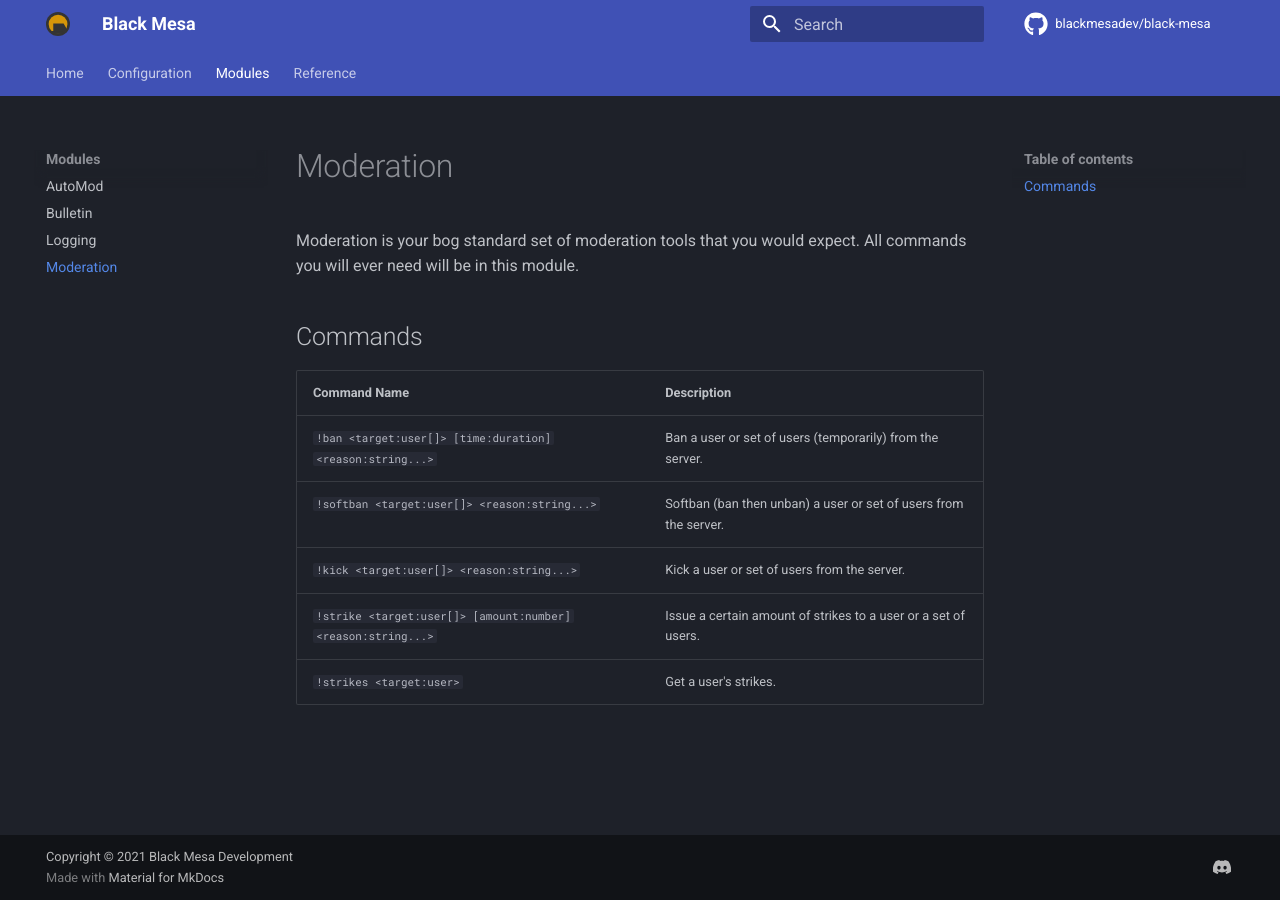
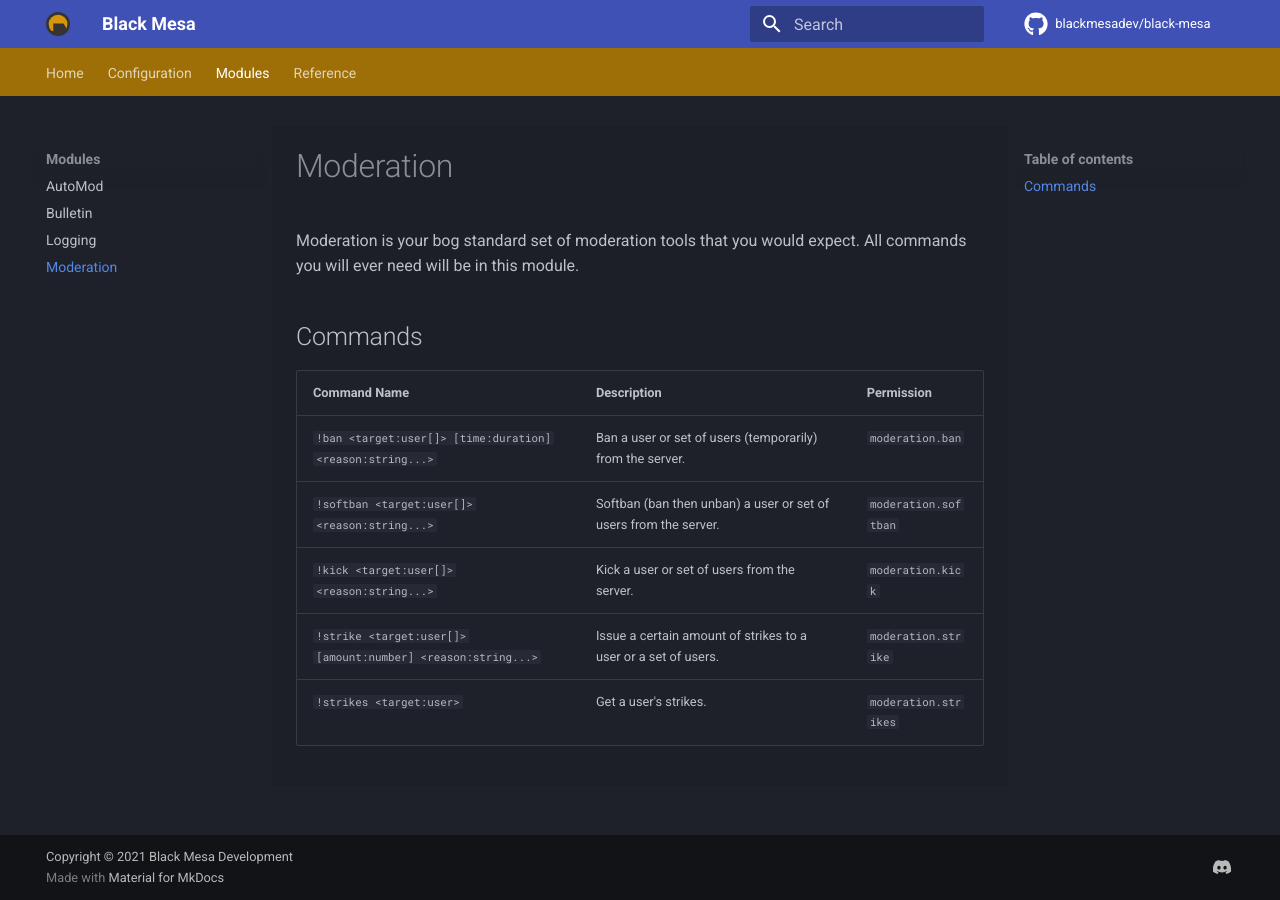
Before and after one commit to blackmesadev/docs, an MkDocs documentation site: the page built from docs/modules/moderation.md, in a window 1280 px wide. Built offline with MkDocs 1.6.1 and Material for MkDocs 9.7.7, drawn with Linux system fonts in a browser that asks for light colours; comment, search, counter and statistics services are not loaded.

Commit message:
nicer colors and stuff

```diff
--- a/docs/modules/moderation.md
+++ b/docs/modules/moderation.md
@@ -5,10 +5,10 @@ will ever need will be in this module.
 
 ## Commands
 
-| Command Name                                                 | Description                                                      |
-| ------------------------------------------------------------ | ---------------------------------------------------------------- |
-| `!ban <target:user[]> [time:duration] <reason:string...>`    | Ban a user or set of users (temporarily) from the server.        |
-| `!softban <target:user[]> <reason:string...>`                | Softban (ban then unban) a user or set of users from the server. |
-| `!kick <target:user[]> <reason:string...>`                   | Kick a user or set of users from the server.                     |
-| `!strike <target:user[]> [amount:number] <reason:string...>` | Issue a certain amount of strikes to a user or a set of users.   |
-| `!strikes <target:user>`                                     | Get a user's strikes.                                            |
+| Command Name                                                 | Description                                                      | Permission           |
+| ------------------------------------------------------------ | ---------------------------------------------------------------- | -------------------- |
+| `!ban <target:user[]> [time:duration] <reason:string...>`    | Ban a user or set of users (temporarily) from the server.        | `moderation.ban`     |
+| `!softban <target:user[]> <reason:string...>`                | Softban (ban then unban) a user or set of users from the server. | `moderation.softban` |
+| `!kick <target:user[]> <reason:string...>`                   | Kick a user or set of users from the server.                     | `moderation.kick`    |
+| `!strike <target:user[]> [amount:number] <reason:string...>` | Issue a certain amount of strikes to a user or a set of users.   | `moderation.strike`  |
+| `!strikes <target:user>`                                     | Get a user's strikes.                                            | `moderation.strikes` |
--- a/docs/stylesheets/extra.css
+++ b/docs/stylesheets/extra.css
@@ -1,4 +1,15 @@
 :root {
-    --md-primary-fg-color:              rgba(214, 150, 9, 1);
+    --md-primary-fg-color: rgba(214, 150, 9, 1);
     --md-primary-fg-color--transparent: rgba(214, 150, 9, 0.1);
+
+    --md-footer-bg-color--light: hsla(232,15%,14%,0.74);
 }
+
+.md-tabs {
+    background-color: #9f6f07;
+}
+
+.md-content {
+    /*background-color: var(--md-footer-bg-color);*/
+    background-color: var(--md-footer-bg-color--light);
+}
```
Also changed, not shown: docs/configuration/permissions.md (added, +6 -0 lines).
